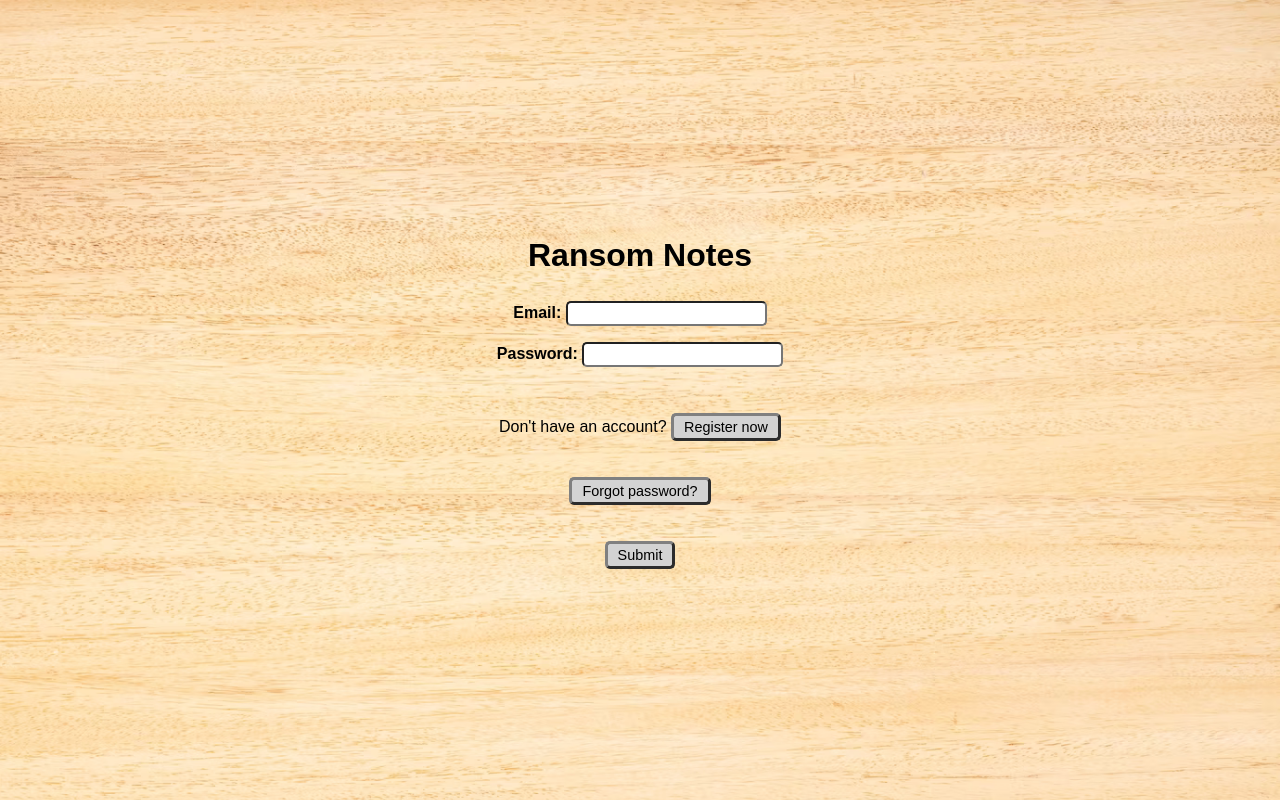
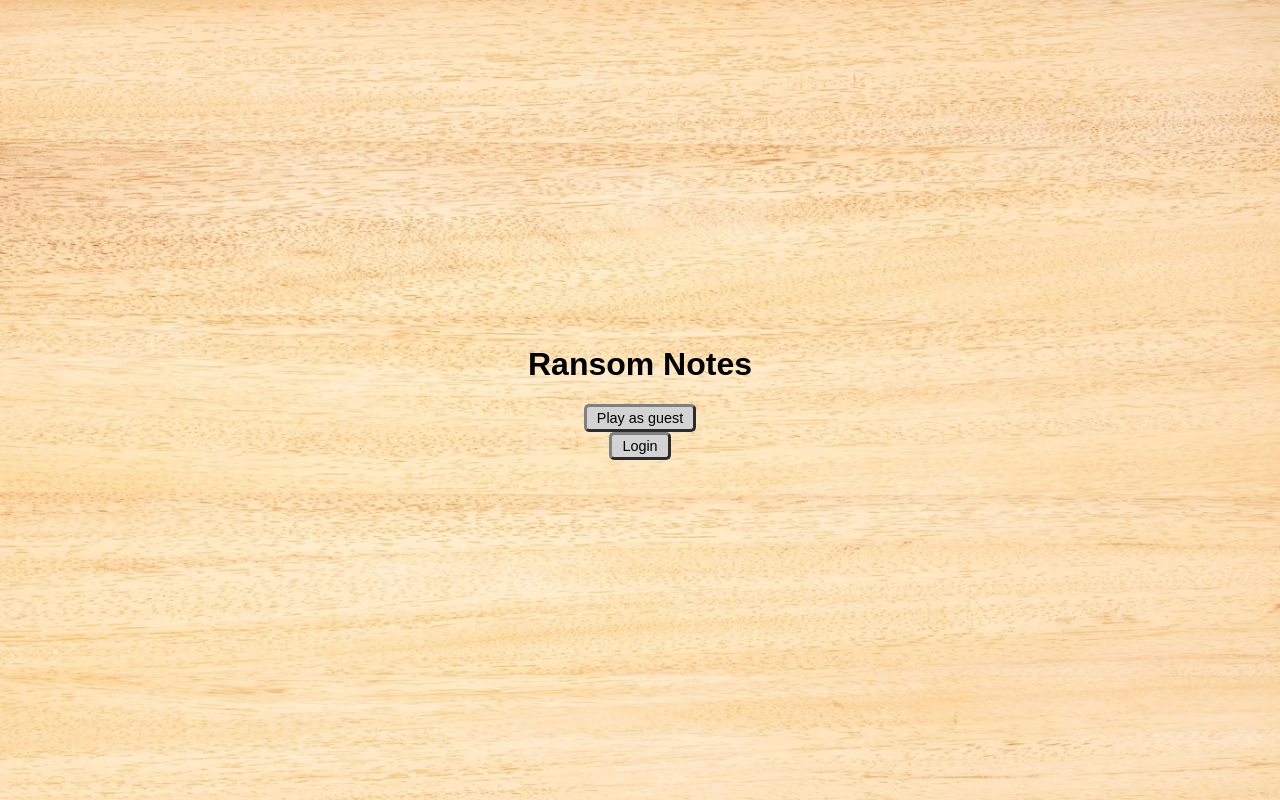
Before and after one commit to mpallansch/Notes-Game, a React (Create React App) app in the folder client/: page /#/ in a window 1280 px wide. Built offline with nearby package versions, Linux system fonts and the light colour scheme; no server answers.

Commit message:
Allows Playing as Guest

```diff
--- a/client/src/components/Login.tsx
+++ b/client/src/components/Login.tsx
@@ -20,6 +20,7 @@ export default function Login() {
   const { setPlayer } = useContext<any>(Context);
 
   const [ userInfo, setUserInfo ] = useState<any>({});
+  const [ loginMode, setLoginMode ] = useState<string>('');
   const [ registerMode, setRegisterMode ] = useState<boolean>(false);
   const [ usernameAvailability, setUsernameAvailability ] = useState<string>('');
   const [ errorMessage, setErrorMessage ] = useState<string>('');
@@ -66,7 +67,7 @@ export default function Login() {
           .then((token: any) => {
             data.append('g-recaptcha-response', token);
 
-            API.request(registerMode ? 'register' : 'login', {
+            API.request(loginMode === 'guest' ? 'play-as-guest' : (registerMode ? 'register' : 'login'), {
               method: 'POST',
               body: data}).then((response: PlayerInfo) => {
                 setPlayer(response);
@@ -128,25 +129,30 @@ export default function Login() {
   return (
     <div className="page login vertically-centered">
       <h1>Ransom Notes</h1>
+      {!loginMode && <>
+        <button onClick={() => setLoginMode('guest')}>Play as guest</button>
+        <button onClick={() => setLoginMode('login')}>Login</button>
+      </>}
+      {loginMode &&
         <form onSubmit={submit}>
-        <fieldset>
+          {loginMode === 'login' && <fieldset>
             <label htmlFor="email"><strong>Email: </strong></label>
             <input id="email" type="text" onChange={change} autoComplete="on" />
-        </fieldset>
+          </fieldset>}
 
-        {registerMode && (
+          {(loginMode !== 'login' || registerMode) && (
             <fieldset>
               <label htmlFor="username"><strong>Username: </strong></label>
-            <input id="username" type="text" onChange={change} autoComplete="on" className={usernameAvailability} /> <button type="button" onClick={checkAvailability}>Check Availability</button>
+              <input id="username" type="text" onChange={change} autoComplete="on" className={usernameAvailability} /> {loginMode === 'login' && <button type="button" onClick={checkAvailability}>Check Availability</button>}
             </fieldset>
           )}
 
-        <fieldset>
+          {loginMode === 'login' && <fieldset>
             <label htmlFor="password"><strong>Password: </strong></label>
             <input id="password" type="password" onChange={change} autoComplete="off" />
-        </fieldset>
+          </fieldset>}
 
-        {registerMode && (
+          {loginMode === 'login' && registerMode && (
             <fieldset>
               <label htmlFor="confirm"><strong>Confirm Password: </strong></label>
               <input id="confirm" type="password" onChange={change} autoComplete="off" />
@@ -155,17 +161,24 @@ export default function Login() {
 
           <br/><br/>
 
-        {!registerMode && <span>Don't have an account? <button type="button" onClick={() => {setRegisterMode(true)}}>Register now</button></span>}
-        {registerMode && <span>Already have an account? <button type="button" onClick={() => {setRegisterMode(false)}}>Login</button></span>}
+          {loginMode === 'login' && !registerMode && <span>Don't have an account? <button type="button" onClick={() => {setRegisterMode(true)}}>Register now</button></span>}
+          {loginMode === 'login' && registerMode && <span>Already have an account? <button type="button" onClick={() => {setRegisterMode(false)}}>Login</button></span>}
 
           <br/><br/><br/>
 
-        <button type="button" onClick={forgotPassword}>Forgot password?</button>
+          {loginMode === 'login' && <button type="button" onClick={forgotPassword}>Forgot password?</button>}
+
+
+          <br/><br/>
+
+          {loginMode === 'login' && <button onClick={() => setLoginMode('guest')}>Play as guest</button>}
+          {loginMode === 'guest' && <button onClick={() => setLoginMode('login')}>Back to login</button>}
 
           <br/><br/><br/>
 
           <input type="submit" value="Submit" />
         </form>
+      }
 
       <div className="error-message">
         <p>{errorMessage}</p>
```
Also changed, not shown: 1 other file (tests, documents, lock files or other folders). Lines whose indentation alone changed are shown as unchanged.
